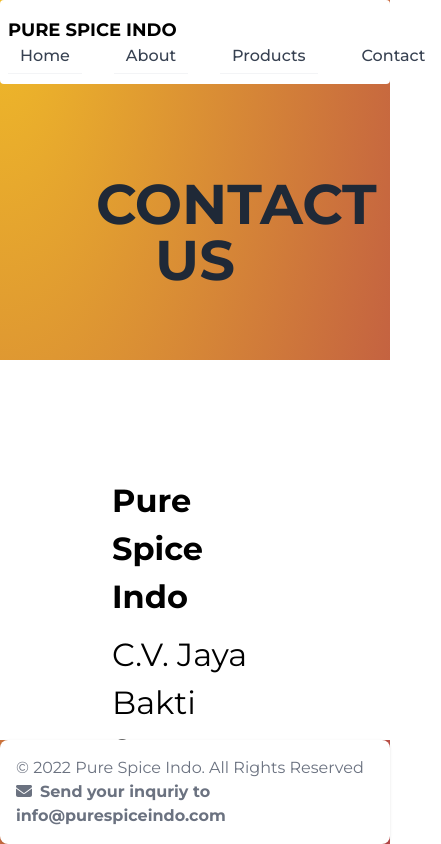
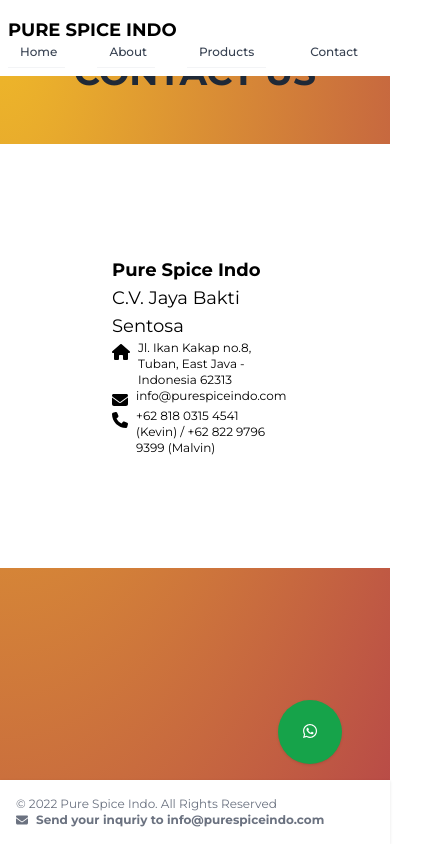
Before and after one commit to corazonsky/indomushroom, a Gatsby site: page /contact in a window 390 px wide. Shown: the whole page, 441 px wide, since content can reach past the window. Built offline with nearby package versions, Linux system fonts and the light colour scheme; Gatsby itself is replaced by a stand-in of ours.

Commit message:
fixing bugs and adding request

```diff
--- a/gatsby-config.js
+++ b/gatsby-config.js
@@ -11,6 +11,7 @@
     `gatsby-transformer-remark`,
     "gatsby-transformer-sharp",
     "gatsby-plugin-sharp",
+    `gatsby-plugin-fontawesome-css`,
     {
       resolve: `gatsby-source-filesystem`,
       options: {
--- a/package.json
+++ b/package.json
@@ -21,6 +21,7 @@
     "autoprefixer": "^10.4.0",
     "gatsby": "^4.4.0",
     "gatsby-image": "^3.11.0",
+    "gatsby-plugin-fontawesome-css": "^1.2.0",
     "gatsby-plugin-manifest": "^4.8.1",
     "gatsby-plugin-postcss": "^5.4.0",
     "gatsby-plugin-sharp": "^4.4.0",
--- a/src/components/Button.js
+++ b/src/components/Button.js
@@ -4,7 +4,7 @@
   return (
     <button
       type="button"
-      class="py-5 px-4  bg-red-600 hover:bg-red-700
+      class="py-5 px-4  bg-red-500 hover:bg-red-600
         focus:ring-gray-500 focus:ring-offset-gray-200 text-white transition ease-in duration-200
         text-center text-base font-semibold shadow-md focus:outline-none focus:ring-2 focus:ring-offset-2 rounded-lg mt-3"
     >
--- /dev/null
+++ b/src/components/FloatingActionButton.js
@@ -0,0 +1,19 @@
+import React from "react"
+import { FontAwesomeIcon } from "@fortawesome/react-fontawesome"
+import { faWhatsapp } from "@fortawesome/free-brands-svg-icons"
+
+export default function FloatingActionButton() {
+  return (
+    <div class="md:flex md:items-center md:justify-between md:p-6 fixed bottom-20 right-12 z-50">
+      <a href="https://api.whatsapp.com/send?phone=6281803154541">
+        <button class="p-0 w-16 h-16 md:w-24 md:h-24 bg-green-600 rounded-full hover:bg-green-700 active:shadow-lg mouse shadow transition ease-in duration-200 focus:outline-none">
+          <FontAwesomeIcon
+            icon={faWhatsapp}
+            className="w-12 h-12 md:w-20 md:h-20"
+            color="white"
+          />
+        </button>
+      </a>
+    </div>
+  )
+}
--- a/src/components/Footer.js
+++ b/src/components/Footer.js
@@ -16,12 +16,12 @@
   const { copyright } = data.site.siteMetadata
 
   return (
-    <footer class="p-4 bg-white rounded-lg shadow md:flex md:items-center md:justify-between md:p-6 dark:bg-gray-800">
+    <footer class="p-4 bg-white shadow md:flex md:items-center md:justify-between md:p-6 fixed bottom-0 inset-x-0 z-50">
       <div class="container flex flex-wrap justify-between items-center mx-auto">
-        <span class="text-base text-gray-500 sm:text-center dark:text-gray-400">
+        <span class="text-xs text-gray-500 sm:text-center md:text-base">
           {copyright}
         </span>
-        <span class="text-base text-gray-500 sm:text-center dark:text-gray-400">
+        <span class="text-xs text-gray-500 sm:text-center md:text-base">
           <FontAwesomeIcon icon={faEnvelope} />
           <b class="ml-2 mx-auto">
             Send your inquriy to info@purespiceindo.com
--- a/src/components/Layout.js
+++ b/src/components/Layout.js
@@ -1,13 +1,19 @@
 import React from "react"
 import Navbar from "./Navbar"
+import Footer from "./Footer"
+import FloatingActionButton from "./FloatingActionButton"
 import "../styles/global.css"
-import Footer from "./Footer"
+import "@fortawesome/fontawesome-svg-core/styles.css"
+import { config } from "@fortawesome/fontawesome-svg-core"
+// Prevent fontawesome from dynamically adding its css since we did it manually above
+config.autoAddCss = false
 
 export default function Layout({ children }) {
   return (
     <div className="layout flex flex-col h-screen">
-      <Navbar />
-      <div className="content mb-auto flex-1 overflow-y-auto">{children}</div>
+      <Navbar className="fixed top-0 inset-x-0 z-50" />
+      <div className="content mb-auto">{children}</div>
+      <FloatingActionButton />
       <Footer />
     </div>
   )
--- a/src/components/Navbar.js
+++ b/src/components/Navbar.js
@@ -15,19 +15,19 @@
   const { title } = data.site.siteMetadata
 
   return (
-    <nav class="bg-white border-gray-200 px-2 sm:px-4 py-4 rounded dark:bg-gray-800">
-      <div class="container flex flex-wrap justify-between items-center mx-auto">
+    <nav class="bg-white border-gray-200 px-2 sm:px-4 py-4 fixed top-0 inset-x-0 z-50">
+      <div class="container flex flex-wrap justify-between items-center mx-auto text-xs md:text-base ">
         <Link to="/#header" class="flex">
           <span class="self-center text-lg font-semibold whitespace-nowrap uppercase">
             {title}
           </span>
         </Link>
         <div class="w-full block w-auto">
-          <ul class="flex flex-row space-x-8 mt-0 text-base font-medium">
+          <ul class="flex flex-row space-x-8 mt-0 font-medium">
             <li>
               <Link
                 to="/#header"
-                class="py-2 pr-3 pl-3 text-gray-700 border-b border-gray-100 hover:bg-gray-50 md:hover:bg-transparent md:border-0 md:hover:text-blue-700 md:p-0 dark:text-gray-400 md:dark:hover:text-white dark:hover:bg-gray-700 dark:hover:text-white md:dark:hover:bg-transparent dark:border-gray-700"
+                class="py-2 pr-2 pl-3 text-gray-700 border-b border-gray-100 hover:bg-gray-50 md:hover:bg-transparent md:border-0 md:hover:text-blue-700 md:p-0"
               >
                 Home
               </Link>
@@ -35,7 +35,7 @@
             <li>
               <Link
                 to="/#about"
-                class="py-2 pr-3 pl-3 text-gray-700 border-b border-gray-100 hover:bg-gray-50 md:hover:bg-transparent md:border-0 md:hover:text-blue-700 md:p-0 dark:text-gray-400 md:dark:hover:text-white dark:hover:bg-gray-700 dark:hover:text-white md:dark:hover:bg-transparent dark:border-gray-700"
+                class="py-2 pr-2 pl-3 text-gray-700 border-b border-gray-100 hover:bg-gray-50 md:hover:bg-transparent md:border-0 md:hover:text-blue-700 md:p-0"
               >
                 About
               </Link>
@@ -43,7 +43,7 @@
             <li>
               <Link
                 to="/products"
-                class="py-2 pr-3 pl-3 text-gray-700 border-b border-gray-100 hover:bg-gray-50 md:hover:bg-transparent md:border-0 md:hover:text-blue-700 md:p-0 dark:text-gray-400 md:dark:hover:text-white dark:hover:bg-gray-700 dark:hover:text-white md:dark:hover:bg-transparent dark:border-gray-700"
+                class="py-2 pr-3 pl-3 text-gray-700 border-b border-gray-100 hover:bg-gray-50 md:hover:bg-transparent md:border-0 md:hover:text-blue-700 md:p-0"
               >
                 Products
               </Link>
@@ -51,7 +51,7 @@
             <li>
               <Link
                 to="/contact"
-                class="py-2 pr-4 pl-3 text-gray-700 hover:bg-gray-50 md:hover:bg-transparent md:border-0 md:hover:text-blue-700 md:p-0 dark:text-gray-400 md:dark:hover:text-white dark:hover:bg-gray-700 dark:hover:text-white md:dark:hover:bg-transparent"
+                class="py-2 pr-4 pl-3 text-gray-700 hover:bg-gray-50 md:hover:bg-transparent md:border-0 md:hover:text-blue-700 md:p-0"
               >
                 Contact
               </Link>
--- a/src/components/ProductCard.js
+++ b/src/components/ProductCard.js
@@ -1,8 +1,9 @@
 import React from "react"
+import Button from "../components/Button"
 
 export default function ProductCard(props) {
   return (
-    <div class="w-1/2 md:w-full lg:max-w-full rounded-lg shadow-lg transform transition duration-500 hover:scale-110 mx-auto h-full">
+    <div class="w-2/3 md:w-full lg:max-w-full rounded-lg shadow-lg transform transition duration-500 hover:scale-110 mx-auto h-full">
       <div class="relative pt-10 flex items-center justify-center">
         <div class="block absolute bottom-0 left-0 mb-24 ml-3"></div>
         {props.children}
@@ -12,6 +13,9 @@
           <span class="block font-semibold text-xl">{props.name}</span>
         </div>
         <span class="block opacity-75 -mb-1">{props.origin}</span>
+        <div class="justify-end flex inline-block align-middle block md:hidden">
+          <b class="text-xs">See Our Products</b>
+        </div>
       </div>
     </div>
   )
--- a/src/components/TeamCard.js
+++ b/src/components/TeamCard.js
@@ -5,7 +5,7 @@
 export default function TeamCard(props) {
   return (
     <a href={props.linkedin}>
-      <div class="w-1/2 md:w-full lg:max-w-full rounded-lg shadow-lg transform transition duration-500 hover:scale-110 mx-auto h-full">
+      <div class="w-2/3 md:w-full lg:max-w-full rounded-lg shadow-lg transform transition duration-500 hover:scale-110 mx-auto h-full">
         <div class="relative pt-10 flex items-center justify-center">
           <div class="block absolute bottom-0 left-0 mb-24 ml-3"></div>
           {props.children}
--- a/src/pages/contact.js
+++ b/src/pages/contact.js
@@ -15,26 +15,26 @@
 
   return (
     <Layout>
-      <div className="details max-w-screen px-4 mx-auto md:px-8 pb-10">
-        <h2 className="my-3 px-20 md:px-28 mx-auto uppercase text-6xl sm:text-6xl text-center font-black flex flex-col leading-none text-gray-800">
+      <div className="details md:max-w-screen-xl px-4 mx-auto md:px-8 py-10">
+        <h2 className="my-3 mx-auto uppercase text-4xl md:text-6xl text-center font-black text-gray-800">
           Contact Us
         </h2>
       </div>
       <div className="contact mx-auto bg-white">
-        <div class="container rounded-md justify-between items-center mx-auto max-w-screen px-28 py-28">
-          <h2 className="font-bold">Pure Spice Indo</h2>
-          <h2>{name}</h2>
+        <div class="container rounded-md justify-between items-center mx-auto md:max-w-screen-xl px-28 py-28">
+          <h2 className="font-bold text-lg sm:text-2xl">Pure Spice Indo</h2>
+          <h2 className="text-lg sm:text-2xl">{name}</h2>
           <div className="flex justify-start align-middle">
-            <FontAwesomeIcon icon={faHome} className="mt-3 w-4 h-4" />
-            <h3 className="ml-2">{address}</h3>
+            <FontAwesomeIcon icon={faHome} className="mt-1 w-4 h-4" />
+            <p className="ml-2 text-xs sm:text-base">{address}</p>
           </div>
           <div className="flex justify-start align-middle">
-            <FontAwesomeIcon icon={faEnvelope} className="mt-3 w-4 h-4" />
-            <h3 className="ml-2">{email}</h3>
+            <FontAwesomeIcon icon={faEnvelope} className="mt-1 w-4 h-4" />
+            <p className="ml-2 text-xs sm:text-base">{email}</p>
           </div>
           <div className="flex justify-start align-middle">
-            <FontAwesomeIcon icon={faPhone} className="mt-3 w-4 h-4" />
-            <h3 className="ml-2">{phone}</h3>
+            <FontAwesomeIcon icon={faPhone} className="mt-1 w-4 h-4" />
+            <p className="ml-2 text-xs sm:text-base">{phone}</p>
           </div>
         </div>
       </div>
--- a/src/pages/index.js
+++ b/src/pages/index.js
@@ -16,7 +16,7 @@
     <Layout>
       <div
         id="header"
-        class="container mx-auto px-6 flex relative py-16 max-w-screen-xl"
+        class="container mx-auto px-6 flex relative py-16 md:max-w-screen-xl"
       >
         <div class="sm:w-2/3 lg:w-3/5 flex flex-col relative z-20">
           <p class="my-3 text-sm sm:text-xl text-gray-700">
@@ -36,7 +36,7 @@
           <Img fluid={logo.childImageSharp.fluid} class="m-auto" />
         </div>
       </div>
-      <div class="grid grid-cols-1 sm:grid-cols-1 md:grid-cols-3 lg:grid-cols-3 xl:grid-cols-3 gap-14 max-w-screen-xl px-4 mx-auto md:px-8 py-10">
+      <div class="grid grid-cols-1 sm:grid-cols-1 md:grid-cols-3 lg:grid-cols-3 xl:grid-cols-3 gap-14 md:max-w-screen-xl px-4 mx-auto md:px-8 py-10">
         {products.map(product => (
           <Link to={"/products/" + product.frontmatter.slug} key={product.id}>
             <ProductCard
@@ -52,7 +52,7 @@
         ))}
       </div>
       <div id="about" class=" px-4 mx-auto md:px-8 bg-white py-2">
-        <div class="mb-10 md:mb-16 max-w-screen-xl container justify-between items-center mx-auto">
+        <div class="mb-10 md:mb-16 md:max-w-screen-xl container justify-between items-center mx-auto">
           <div
             class="relative flex py-5 items-center mt-20
           mb-2 md:mb-3"
--- a/src/pages/products/index.js
+++ b/src/pages/products/index.js
@@ -12,15 +12,15 @@
   return (
     <Layout>
       <div className="products">
-        <div className="details max-w-screen-xl px-4 mx-auto md:px-8 pb-10">
-          <h2 className="my-3 px-20 md:px-28 mx-auto uppercase text-6xl sm:text-6xl text-center font-black flex flex-col leading-none text-gray-800">
+        <div className="details md:max-w-screen-xl px-4 mx-auto md:px-8 py-10">
+          <h2 className="my-3 mx-auto uppercase text-4xl md:text-6xl text-center font-black text-gray-800">
             Products
           </h2>
           <p class="my-3 text-sm sm:text-xl text-gray-700 text-center">
             <b>Offering only the best price and quality</b>
           </p>
         </div>
-        <div class="grid grid-cols-1 sm:grid-cols-1 md:grid-cols-3 lg:grid-cols-3 xl:grid-cols-3 gap-14 max-w-screen-xl px-4 mx-auto md:px-8 py-10">
+        <div class="grid grid-cols-1 sm:grid-cols-1 md:grid-cols-3 lg:grid-cols-3 xl:grid-cols-3 gap-14 md:max-w-screen-xl px-4 mx-auto md:px-8 py-10">
           {products.map(product => (
             <Link to={"/products/" + product.frontmatter.slug} key={product.id}>
               <ProductCard
--- a/src/styles/global.css
+++ b/src/styles/global.css
@@ -21,17 +21,6 @@
   line-height: 1.5em;
 }
 
-.details h2 {
-  font-size: 3.5em;
-  padding-top: 80px;
-  padding-bottom: 20px;
-}
-.details h3 {
-  font-size: 2em;
-  font-weight: 400;
-  padding-top: 5px;
-  padding-bottom: 5px;
-}
 .details p {
   padding-top: 20px;
   padding-bottom: 20px;
@@ -58,15 +47,3 @@
 .details tr:hover {
   background-color: #ddd;
 }
-
-.contact h2 {
-  font-size: 2em;
-  padding-top: 5px;
-  padding-bottom: 5px;
-}
-.contact h3 {
-  font-size: 1.2em;
-  font-weight: 400;
-  padding-top: 5px;
-  padding-bottom: 5px;
-}
--- a/src/templates/product-details.js
+++ b/src/templates/product-details.js
@@ -9,8 +9,8 @@
 
   return (
     <Layout>
-      <div className="details max-w-screen px-4 mx-auto md:px-8 pb-10">
-        <h2 className="my-3 px-20 md:px-28 mx-auto uppercase text-6xl sm:text-6xl text-center font-black flex flex-col leading-none text-gray-800">
+      <div className="details md:max-w-screen-xl px-4 mx-auto md:px-8 py-10">
+        <h2 className="my-3 mx-auto uppercase text-4xl md:text-6xl text-center font-black text-gray-800">
           {title}
         </h2>
         <Img
@@ -19,7 +19,7 @@
         />
       </div>
       <div className="bg-white">
-        <div className="details px-20 mx-auto md:px-28 pt-10 pb-10 max-w-screen-xl">
+        <div className="details px-20 mx-auto md:px-28 pt-10 pb-10 md:max-w-screen-xl">
           <div dangerouslySetInnerHTML={{ __html: html }} />
         </div>
       </div>
```
Also changed, not shown: 1 other file.
